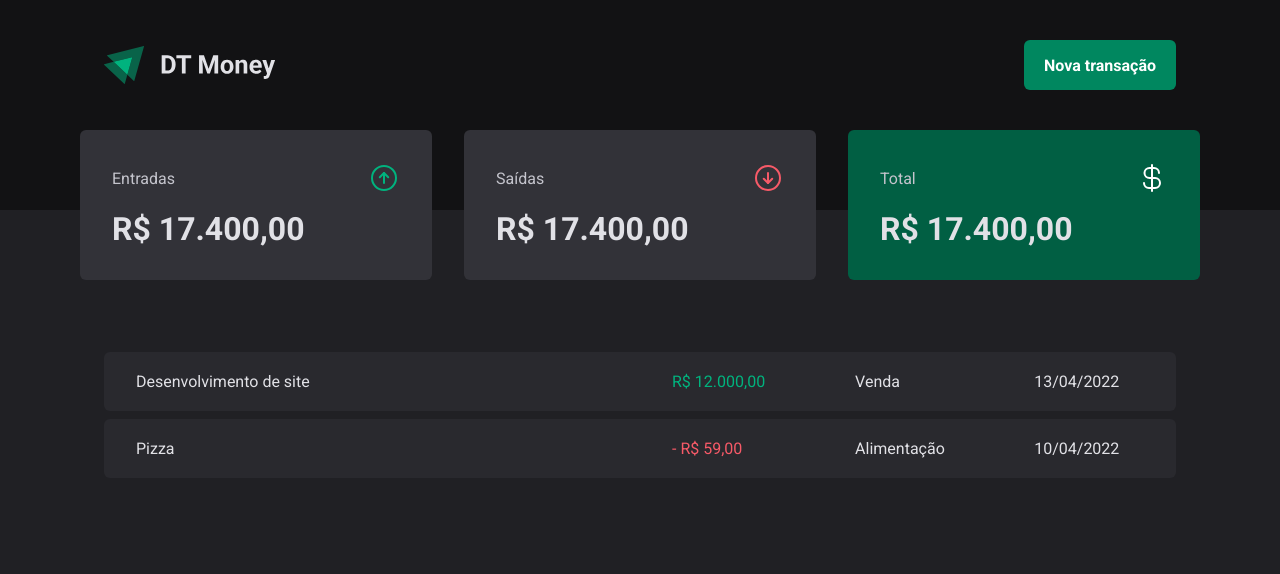
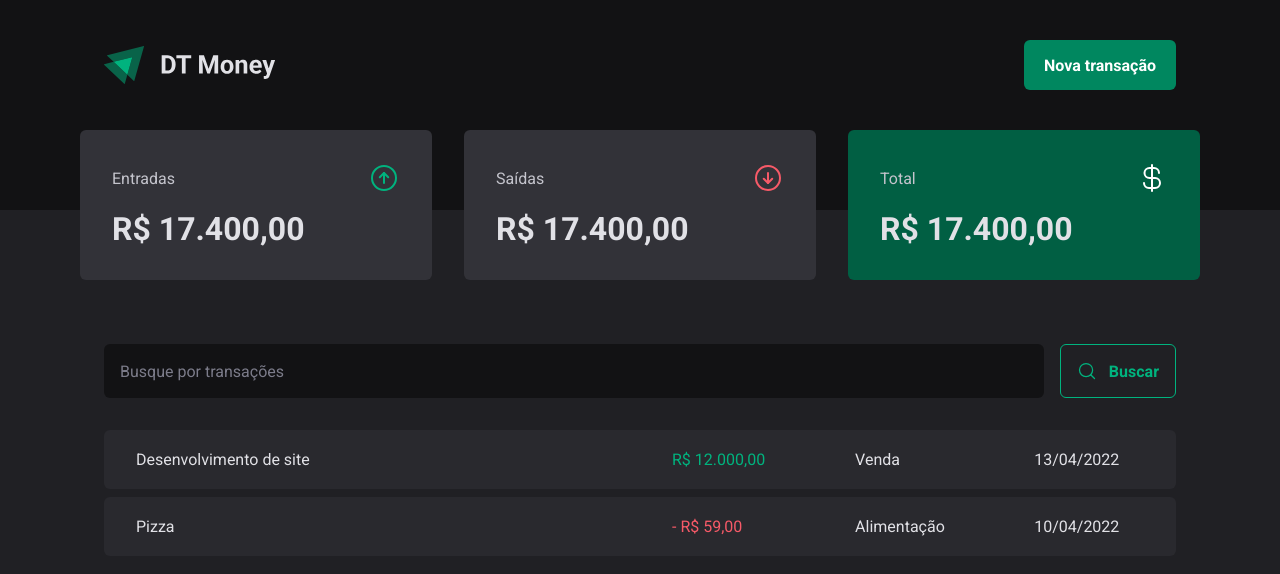
Before and after one commit to luizfvital/dt-money, a React (Vite) app: page / in a window 1280 px wide. Shown: the top 574 px of the page. Built offline with nearby package versions, Linux system fonts and the light colour scheme.

Commit message:
add search form component

```diff
--- /dev/null
+++ b/src/pages/Transactions/components/SearchForm/index.tsx
@@ -0,0 +1,15 @@
+import { MagnifyingGlass } from "phosphor-react";
+import { SearchFormContainer } from "./styles";
+
+export function SearchForm() {
+  return (
+    <SearchFormContainer>
+      <input type="text" placeholder="Busque por transações" />
+
+      <button type="submit">
+        <MagnifyingGlass size={20} />
+        Buscar
+      </button>
+    </SearchFormContainer>
+  );
+}
--- /dev/null
+++ b/src/pages/Transactions/components/SearchForm/styles.ts
@@ -0,0 +1,35 @@
+import styled from "styled-components";
+
+export const SearchFormContainer = styled.form`
+  display: flex;
+  gap: 1rem;
+  input {
+    flex: 1;
+    border-radius: 6px;
+    border: 0;
+    background: ${props => props.theme["gray-900"]};
+    color: ${props => props.theme["gray-300"]};
+    padding: 1rem;
+    &::placeholder {
+      color: ${props => props.theme["gray-500"]};
+    }
+  }
+  button {
+    display: flex;
+    align-items: center;
+    gap: 0.75rem;
+    border: 0;
+    padding: 1rem;
+    background: transparent;
+    border: 1px solid ${props => props.theme["green-300"]};
+    color: ${props => props.theme["green-300"]};
+    font-weight: bold;
+    border-radius: 6px;
+    &:hover {
+      background: ${props => props.theme["green-500"]};
+      border-color: ${props => props.theme["green-500"]};
+      color: ${props => props.theme["white"]};
+      transition: background-color 0.2s, color 0.2s, border-color 0.2s;
+    }
+  }
+`
--- a/src/pages/Transactions/index.tsx
+++ b/src/pages/Transactions/index.tsx
@@ -1,5 +1,6 @@
 import { Header } from '../../components/Header';
 import { Summary } from '../../components/Summary';
+import { SearchForm } from './components/SearchForm';
 import { PriceHighlight, TransactionsContainer, TransactionsTable } from './styles';
 
 export function Transactions() {
@@ -9,6 +10,8 @@
       <Summary />
 
       <TransactionsContainer>
+        <SearchForm />
+
         <TransactionsTable>
           <tbody>
             <tr>
--- a/src/pages/Transactions/styles.ts
+++ b/src/pages/Transactions/styles.ts
@@ -11,6 +11,7 @@
   width: 100%;
   border-collapse: separate;
   border-spacing: 0 0.5rem;
+  margin-top: 1.5rem;
 
   td {
     padding: 1.25rem 2rem;
```
